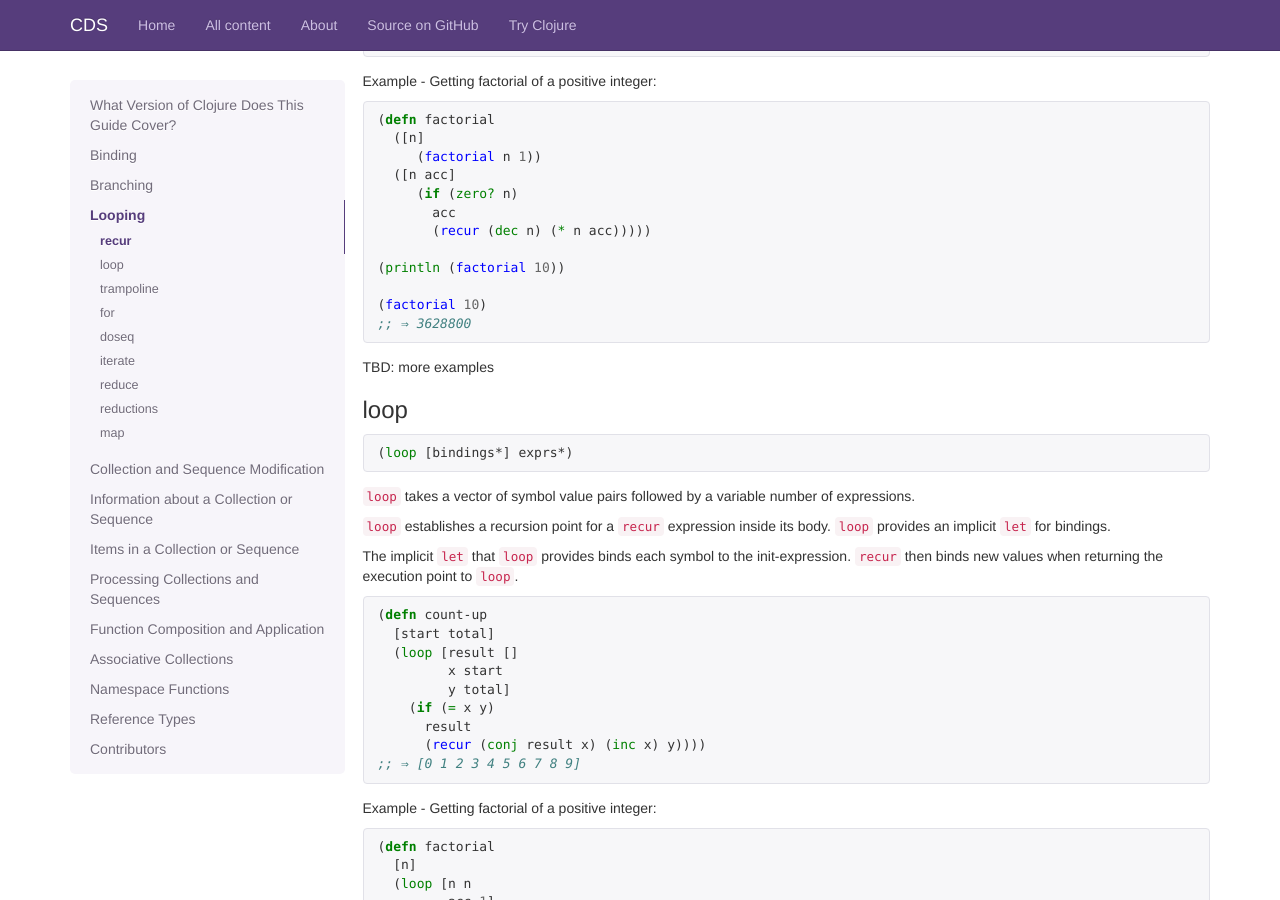
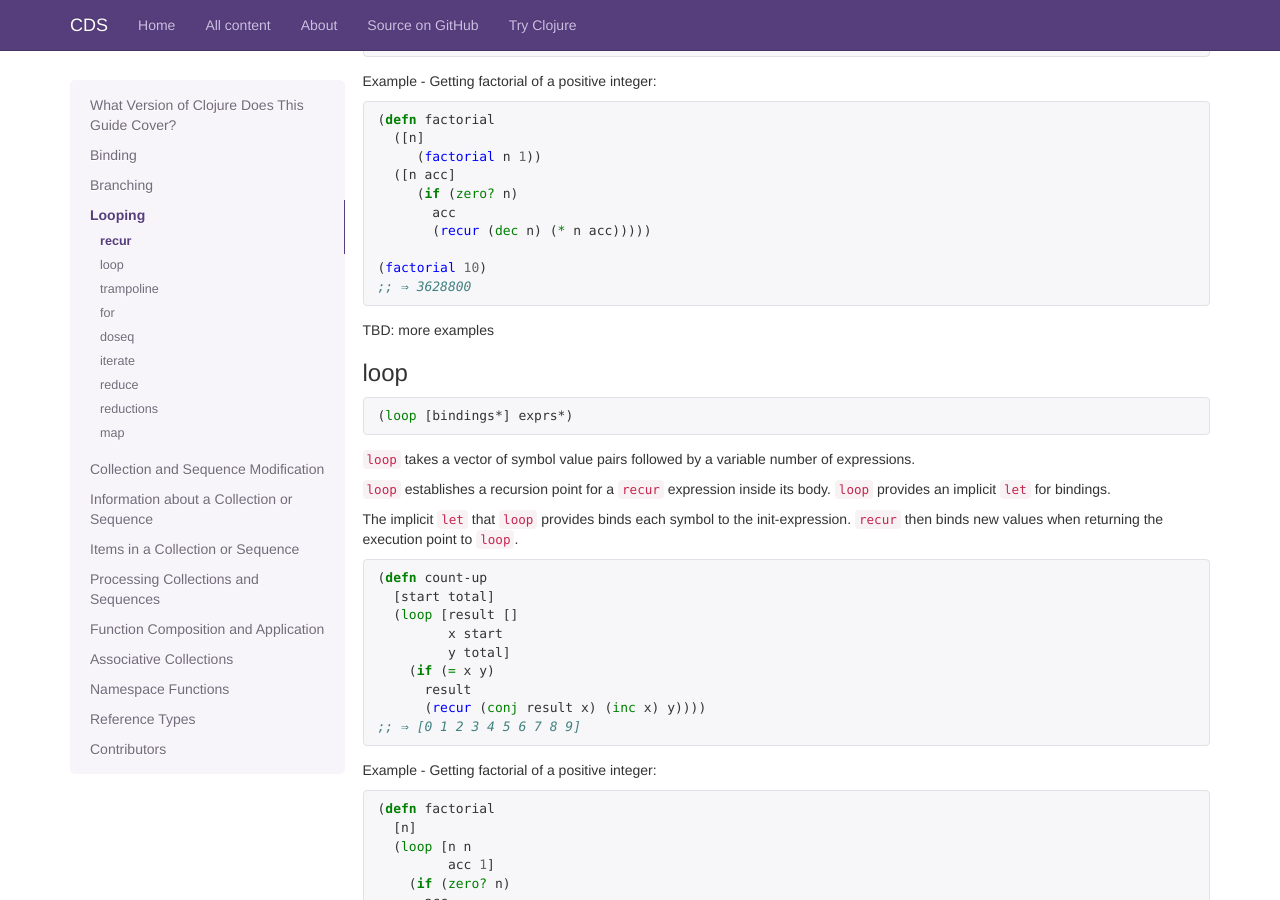
Before and after one commit to clojuredocs/guides, a Jekyll site: the page built from articles/language/core_overview.md, in a window 1280 px wide and 900 px high, scrolled down 4234 px. Built offline with Jekyll 4.4.1, drawn with Linux system fonts in a browser that asks for light colours; some web fonts are replaced.

Commit message:
Oops, remove redundant println

```diff
--- a/articles/language/core_overview.md
+++ b/articles/language/core_overview.md
@@ -262,8 +262,6 @@ Example - Getting factorial of a positive integer:
      (if (zero? n)
        acc
        (recur (dec n) (* n acc)))))
-
-(println (factorial 10))
 
 (factorial 10)
 ;; ⇒ 3628800
```
